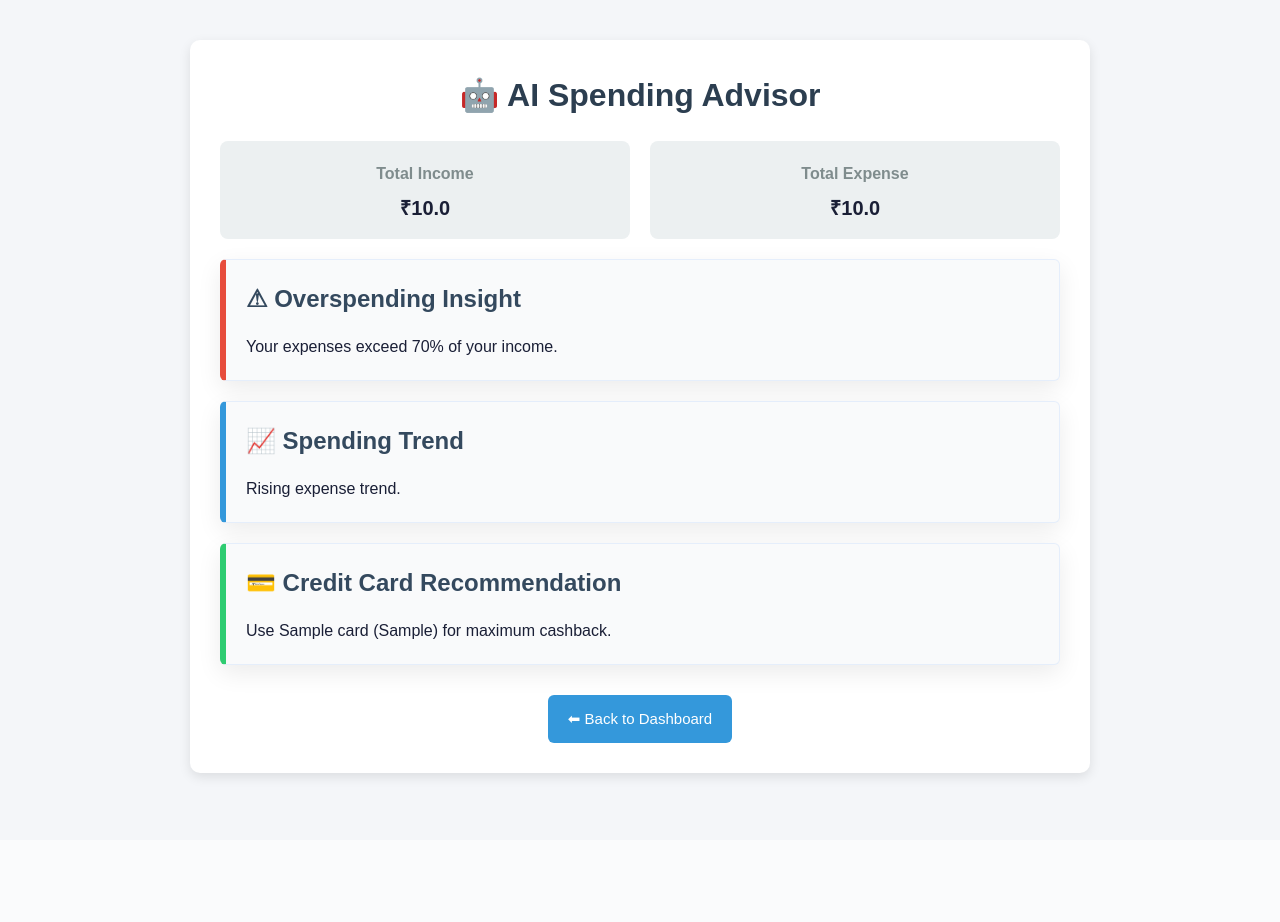
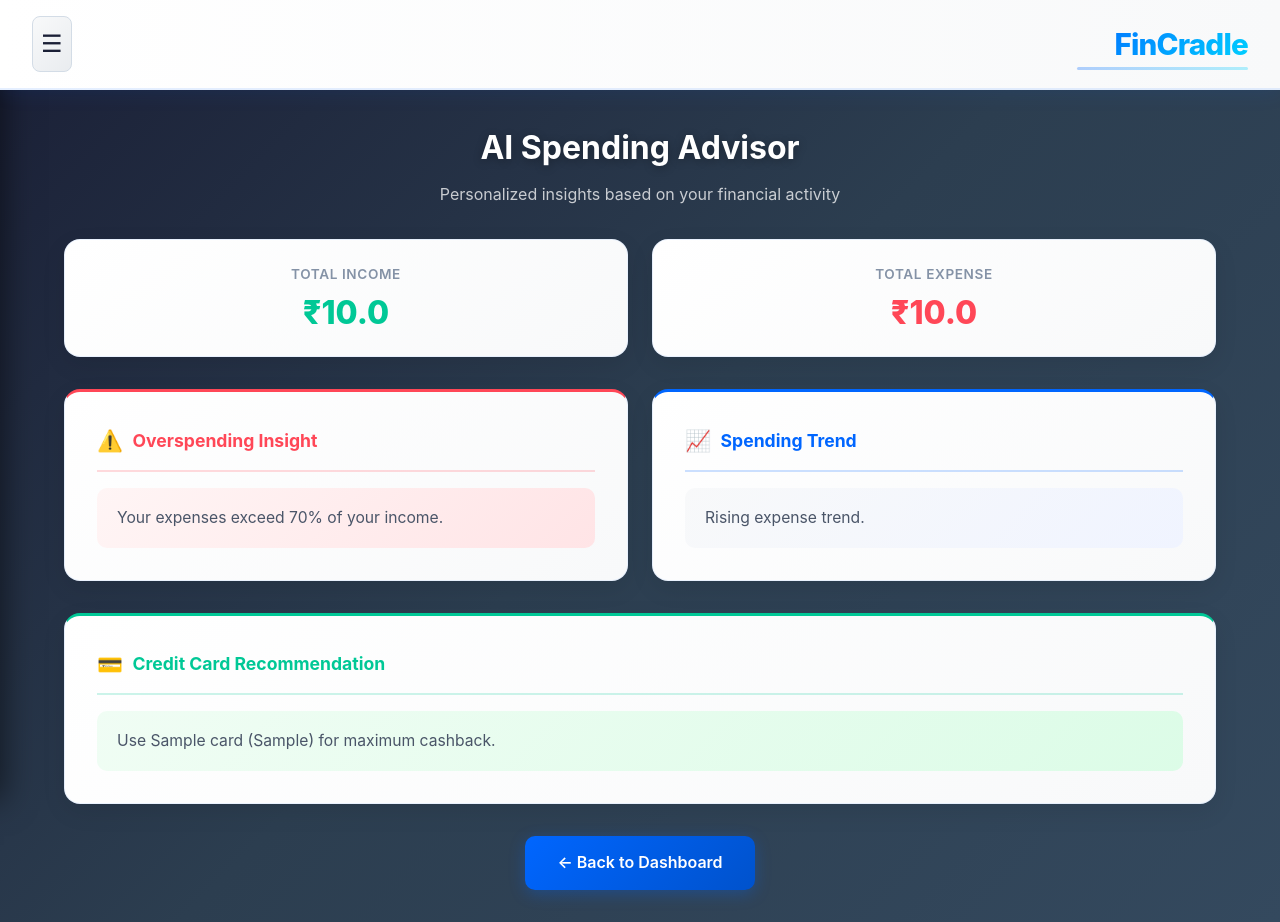
Before and after one commit to shreyyyansh/FinCradle, a Flask app: page /advisor in a window 1280 px wide. Before the commit the page ends 781 px from the top, so only its background shows below. Run offline with Flask 3, Linux system fonts and the light colour scheme; a user stored in the database is signed in; tables that the repository leaves empty hold one stand-in row (values such as "Sample post"); parts of the project's set-up code (start-up, migrations or seed data) failed here and were passed over.

Commit message:
Commit 2

```diff
--- a/config.py
+++ b/config.py
@@ -8,7 +8,7 @@ DB_PASS = os.getenv("DB_PASS", "")
 DB_HOST = os.getenv("DB_HOST", "localhost")
 DB_NAME = os.getenv("DB_NAME", "finance_db")
 
-SQLALCHEMY_DATABASE_URI = "mysql+pymysql://root:root@localhost/finance_db"
+SQLALCHEMY_DATABASE_URI = "mysql+pymysql://root:Gigabites%4011@localhost/finance_db"
 
 
 SECRET_KEY = os.getenv("SECRET_KEY", "supersecret")
--- a/templates/advisor.html
+++ b/templates/advisor.html
@@ -1,141 +1,280 @@
 <!DOCTYPE html>
 <html>
 <head>
-    <title>AI Spending Advisor</title>
+    <title>AI Spending Advisor - FinCradle</title>
     <link rel="stylesheet" href="/static/style.css">
-
+    <meta name="viewport" content="width=device-width, initial-scale=1.0">
     <style>
-        body {
-            background: #f4f6f9;
-            font-family: Arial, sans-serif;
-            margin: 0;
-            padding: 0;
+        .advisor-header {
+            text-align: center;
+            margin-bottom: 2rem;
         }
 
-        .container {
-            max-width: 900px;
-            margin: 40px auto;
-            background: #ffffff;
-            padding: 30px;
-            border-radius: 10px;
-            box-shadow: 0 4px 12px rgba(0,0,0,0.1);
+        .advisor-header h2 {
+            color: white;
+            font-size: 2rem;
+            font-weight: 700;
+            text-shadow: 0 2px 10px rgba(0,0,0,0.3);
+            margin-bottom: 0.5rem;
         }
 
-        h2 {
-            text-align: center;
-            color: #2c3e50;
-            margin-bottom: 20px;
+        .advisor-header p {
+            color: rgba(255,255,255,0.75);
+            font-size: 1rem;
         }
 
-        .card {
-            background: #f9fafb;
-            border-left: 6px solid #3498db;
-            padding: 20px;
-            margin-bottom: 20px;
-            border-radius: 6px;
+        .stats-grid {
+            display: grid;
+            grid-template-columns: repeat(auto-fit, minmax(200px, 1fr));
+            gap: 1.5rem;
+            margin-bottom: 2rem;
         }
 
-        .card.warning {
-            border-left-color: #e74c3c;
+        .stat-card {
+            background: linear-gradient(145deg, #ffffff 0%, #f8f9fa 100%);
+            border-radius: 16px;
+            padding: 1.5rem 2rem;
+            box-shadow: 0 8px 24px rgba(0,0,0,0.08);
+            border: 1px solid rgba(0,102,255,0.08);
+            text-align: center;
+            transition: transform 0.3s ease, box-shadow 0.3s ease;
         }
 
-        .card.success {
-            border-left-color: #2ecc71;
+        .stat-card:hover {
+            transform: translateY(-4px);
+            box-shadow: 0 12px 40px rgba(0,102,255,0.12);
         }
 
-        .card h3 {
-            margin-top: 0;
-            color: #34495e;
+        .stat-card .stat-label {
+            font-size: 0.85rem;
+            font-weight: 600;
+            text-transform: uppercase;
+            letter-spacing: 0.6px;
+            color: var(--muted);
+            margin-bottom: 0.5rem;
         }
 
-        .stats {
-            display: flex;
-            gap: 20px;
-            margin-bottom: 20px;
+        .stat-card .stat-value {
+            font-size: 2rem;
+            font-weight: 800;
+            color: var(--dark);
+            line-height: 1.2;
         }
 
-        .stat-box {
-            flex: 1;
-            background: #ecf0f1;
-            padding: 15px;
-            border-radius: 8px;
-            text-align: center;
+        .stat-card.income .stat-value { color: var(--success); }
+        .stat-card.expense .stat-value { color: var(--danger); }
+
+        .insight-grid {
+            display: grid;
+            grid-template-columns: repeat(auto-fit, minmax(350px, 1fr));
+            gap: 1.5rem;
+            margin-bottom: 2rem;
         }
 
-        .stat-box h4 {
-            margin: 5px 0;
-            color: #7f8c8d;
+        .insight-card {
+            background: linear-gradient(145deg, #ffffff 0%, #f8f9fa 100%);
+            border-radius: 16px;
+            padding: 2rem;
+            box-shadow: 0 8px 24px rgba(0,0,0,0.08);
+            border: 1px solid rgba(0,102,255,0.08);
+            transition: transform 0.3s ease, box-shadow 0.3s ease;
+            animation: fadeIn 0.5s ease;
         }
 
-        .stat-box p {
-            font-size: 20px;
-            font-weight: bold;
-            margin: 0;
+        .insight-card:hover {
+            transform: translateY(-4px);
+            box-shadow: 0 12px 40px rgba(0,102,255,0.12);
+        }
+
+        .insight-card .card-title {
+            display: flex;
+            align-items: center;
+            gap: 0.6rem;
+            font-size: 1.1rem;
+            font-weight: 700;
+            margin-bottom: 1rem;
+            padding-bottom: 0.75rem;
+            border-bottom: 2px solid var(--border);
+        }
+
+        .insight-card .card-title .icon {
+            font-size: 1.3rem;
+        }
+
+        .insight-card.warning .card-title { color: var(--danger); border-bottom-color: rgba(255,71,87,0.2); }
+        .insight-card.warning { border-top: 3px solid var(--danger); }
+
+        .insight-card.trend .card-title { color: var(--primary); border-bottom-color: rgba(0,102,255,0.2); }
+        .insight-card.trend { border-top: 3px solid var(--primary); }
+
+        .insight-card.credit .card-title { color: var(--success); border-bottom-color: rgba(0,200,150,0.2); }
+        .insight-card.credit { border-top: 3px solid var(--success); }
+
+        .insight-body {
+            font-size: 0.98rem;
+            line-height: 1.8;
+            color: #4a5568;
+            background: linear-gradient(135deg, #f8f9fa 0%, #f0f4ff 100%);
+            border-radius: 10px;
+            padding: 1rem 1.25rem;
+        }
+
+        .insight-card.warning .insight-body {
+            background: linear-gradient(135deg, #fff5f5 0%, #ffe4e6 100%);
+        }
+
+        .insight-card.credit .insight-body {
+            background: linear-gradient(135deg, #f0fdf4 0%, #dcfce7 100%);
         }
 
         .back-btn {
-            display: block;
-            margin: 30px auto 0;
-            padding: 12px 20px;
-            background: #3498db;
-            color: #fff;
-            border: none;
-            border-radius: 6px;
-            font-size: 15px;
+            display: flex;
+            align-items: center;
+            gap: 0.5rem;
+            background: linear-gradient(135deg, #0066ff 0%, #0052cc 100%);
+            color: white;
+            padding: 0.875rem 2rem;
+            border-radius: 10px;
+            font-size: 1rem;
+            font-weight: 600;
             cursor: pointer;
             text-decoration: none;
             width: fit-content;
+            margin: 0 auto;
+            box-shadow: 0 4px 16px rgba(0,102,255,0.3);
+            transition: all 0.3s ease;
+            position: relative;
+            overflow: hidden;
         }
 
+        .back-btn::before {
+            content: "";
+            position: absolute;
+            top: 0; left: -100%;
+            width: 100%; height: 100%;
+            background: linear-gradient(90deg, transparent, rgba(255,255,255,0.2), transparent);
+            transition: left 0.5s;
+        }
+
+        .back-btn:hover::before { left: 100%; }
+
         .back-btn:hover {
-            background: #2980b9;
+            transform: translateY(-2px);
+            box-shadow: 0 8px 24px rgba(0,102,255,0.4);
+            color: white;
+        }
+
+        @keyframes fadeIn {
+            from { opacity: 0; transform: translateY(20px); }
+            to   { opacity: 1; transform: translateY(0); }
+        }
+
+        @media (max-width: 768px) {
+            .insight-grid { grid-template-columns: 1fr; }
         }
     </style>
 </head>
 
 <body>
 
+<!-- ========== TOP BAR ========== -->
+<div class="topbar">
+    <div class="hamburger" id="menuBtn" onclick="toggleMenu()">☰</div>
+    <a href="/dashboard" class="brand">FinCradle</a>
+</div>
+
+<!-- ========== SIDEBAR ========== -->
+<div class="sidebar-overlay" id="sideOverlay" onclick="toggleMenu()"></div>
+<div class="sidebar" id="sideMenu">
+    <a href="/dashboard">Dashboard</a>
+    <a href="/advisor">AI Advisor</a>
+    <a href="/categories">Manage Categories</a>
+    <a href="/download-pdf">Download PDF</a>
+    <a href="/logout">Logout</a>
+</div>
+
+<!-- ========== MAIN CONTENT ========== -->
 <div class="container">
 
-    <h2>🤖 AI Spending Advisor</h2>
+    <div class="advisor-header">
+        <h2>AI Spending Advisor</h2>
+        <p>Personalized insights based on your financial activity</p>
+    </div>
 
-    <!-- ===== SUMMARY ===== -->
-    <div class="stats">
-        <div class="stat-box">
-            <h4>Total Income</h4>
-            <p>₹{{ income }}</p>
+    <!-- ===== INCOME / EXPENSE SUMMARY ===== -->
+    <div class="stats-grid">
+        <div class="stat-card income">
+            <div class="stat-label">Total Income</div>
+            <div class="stat-value">₹{{ income }}</div>
         </div>
-        <div class="stat-box">
-            <h4>Total Expense</h4>
-            <p>₹{{ expense }}</p>
+        <div class="stat-card expense">
+            <div class="stat-label">Total Expense</div>
+            <div class="stat-value">₹{{ expense }}</div>
         </div>
     </div>
 
-    <!-- ===== OVERSPENDING ===== -->
-    <div class="card warning">
-        <h3>⚠ Overspending Insight</h3>
-        <p>{{ overspending }}</p>
+    <!-- ===== INSIGHTS ===== -->
+    <div class="insight-grid">
+
+        <!-- Overspending -->
+        <div class="insight-card warning">
+            <div class="card-title">
+                <span class="icon">⚠️</span>
+                Overspending Insight
+            </div>
+            <div class="insight-body">{{ overspending }}</div>
+        </div>
+
+        <!-- Trend -->
+        <div class="insight-card trend">
+            <div class="card-title">
+                <span class="icon">📈</span>
+                Spending Trend
+            </div>
+            <div class="insight-body">{{ trend }}</div>
+        </div>
+
     </div>
 
-    <!-- ===== TREND ===== -->
-    <div class="card">
-        <h3>📈 Spending Trend</h3>
-        <p>{{ trend }}</p>
+    <!-- ===== CREDIT CARD — FULL WIDTH ===== -->
+    <div class="insight-card credit" style="margin-bottom: 2rem;">
+        <div class="card-title">
+            <span class="icon">💳</span>
+            Credit Card Recommendation
+        </div>
+        <div class="insight-body">
+            {% if card_tip %}
+                {{ card_tip }}
+            {% else %}
+                No credit card data available yet. Add your cards to get personalised cashback recommendations.
+            {% endif %}
+        </div>
     </div>
 
-    <!-- ===== CARD RECOMMENDATION ===== -->
-    <div class="card success">
-        <h3>💳 Credit Card Recommendation</h3>
-        {% if card_tip %}
-            <p>{{ card_tip }}</p>
-        {% else %}
-            <p>No credit card data available yet.</p>
-        {% endif %}
-    </div>
-
-    <a href="/dashboard" class="back-btn">⬅ Back to Dashboard</a>
+    <!-- ===== BACK BUTTON ===== -->
+    <a href="/dashboard" class="back-btn">← Back to Dashboard</a>
 
 </div>
 
+<script>
+let open = false;
+function toggleMenu() {
+    let menu = document.getElementById("sideMenu");
+    let overlay = document.getElementById("sideOverlay");
+    let btn = document.getElementById("menuBtn");
+    if (open) {
+        menu.classList.remove("open");
+        overlay.classList.remove("active");
+        btn.textContent = "☰";
+        open = false;
+    } else {
+        menu.classList.add("open");
+        overlay.classList.add("active");
+        btn.textContent = "✕";
+        open = true;
+    }
+}
+</script>
+
 </body>
 </html>
--- a/templates/categories.html
+++ b/templates/categories.html
@@ -17,9 +17,7 @@
 <!-- ========== SIDEBAR ========== -->
 <div class="sidebar" id="sideMenu">
     <a href="/dashboard">Dashboard</a>
-        <a href="/advisor">
-    <button>AI Advisor</button>
-</a>
+    <a href="/advisor">AI Advisor</a>
     <a href="/categories">Manage Categories</a>
     <a href="/download-pdf">Download PDF</a>
     <a href="/logout">Logout</a>
--- a/templates/dashboard.html
+++ b/templates/dashboard.html
@@ -19,9 +19,7 @@
 <div class="sidebar-overlay" id="sideOverlay" onclick="toggleMenu()"></div>
 <div class="sidebar" id="sideMenu">
     <a href="/dashboard">Dashboard</a>
-    <a href="/advisor">
-    <button>AI Advisor</button>
-</a>
+    <a href="/advisor">AI Advisor</a>
     <a href="/categories">Manage Categories</a>
     <a href="/download-pdf">Download PDF</a>
     <a href="/logout">Logout</a>
```
